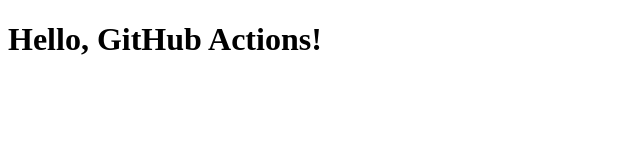
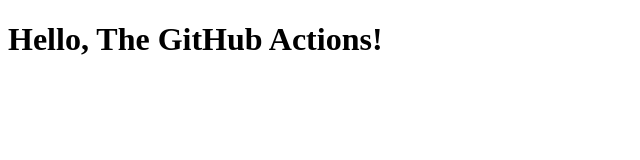
Before and after one commit to nangyaly0/trial_project_with_github, a plain HTML site: page index.html in a window 1280 px wide. Shown: the whole page, without its empty margins (0-640 px from the left). Drawn offline with Linux system fonts and the light colour scheme.

Commit message:
Update index.html

```diff
--- a/index.html
+++ b/index.html
@@ -6,6 +6,6 @@
     <title>GitHub Actions Demo</title>
 </head>
 <body>
-    <h1>Hello, GitHub Actions!</h1>
+    <h1>Hello, The GitHub Actions!</h1>
 </body>
 </html>
```
